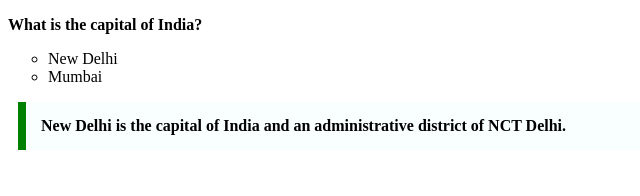
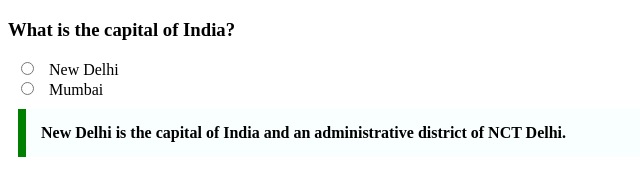
Before and after one commit to acciojob/trivia-saurabh27pal, a website: page main.html in a window 1280 px wide. Shown: the whole page, without its empty margins (0-640 px from the left). Drawn offline with Linux system fonts and the light colour scheme.

Commit message:
Update main.html

```diff
--- a/main.html
+++ b/main.html
@@ -8,12 +8,14 @@
 
 <body>
 	<!-- the entire body must be written by student -->
-	<p><b>What is the capital of India?</b></p>
-	<ul style="list-style-type:circle;">
-		<li>New Delhi</li>
-		<li>Mumbai</li>
-	</ul>
-	<blockquote city="https://en.wikipedia.org/wiki/New_Delhi">New Delhi is the capital of India and an administrative district of NCT Delhi. </blockquote>
+	 <h3>What is the capital of India?</h3>
+    <form action=" https://en.wikipedia.org/wiki/New_Delhi ">
+          <input type="radio" id="html" name="fav_language" value="HTML">
+          <label for="html">New Delhi</label><br>
+          <input type="radio" id="css" name="fav_language" value="CSS">
+          <label for="css">Mumbai</label><br>
+
+        <blockquote cite="https://en.wikipedia.org/wiki/New_Delhi"> New Delhi is the capital of India and an administrative district of NCT Delhi.</blockquote>
     <script type="text/javascript" src="./script.js">
 </script>
 
```
